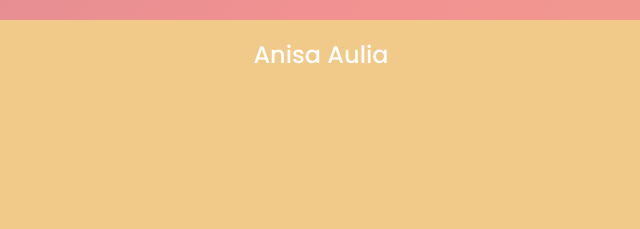
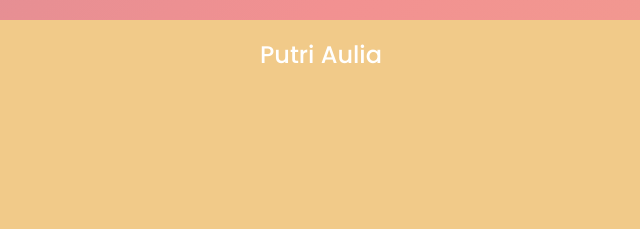
Before and after one commit to wafarifki/WebBucin-V2, a plain HTML site: page index.html in a window 1280 px wide. Both pictures are taken after a click on the button "Mulai Sekarang". Shown: the top 229 px of the page, 319-959 px from the left. Drawn offline with nearby package versions, Linux system fonts and the light colour scheme.

Commit message:
Update index.html

```diff
--- a/index.html
+++ b/index.html
@@ -62,7 +62,7 @@
         </div>
       </section>
       <section class="halaman4 dalemnya_halaman" onclick="PindahKeHalaman(3)">
-        <h1 class="judul_halaman">Anisa Aulia</h1>
+        <h1 class="judul_halaman">Putri Aulia</h1>
         <br>
         <h1 id="waktu"></h1>
         <script type="text/javascript">
```
